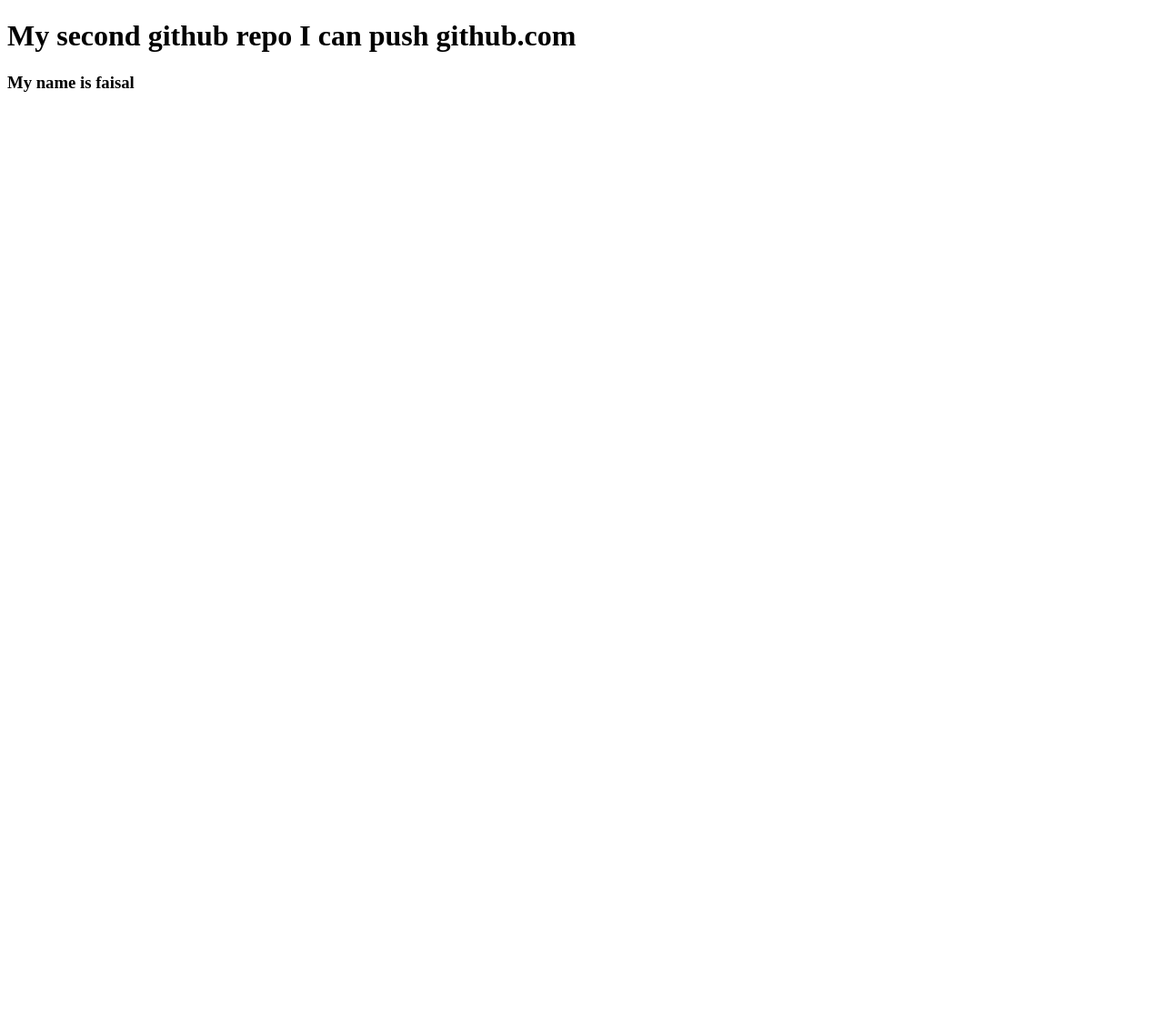
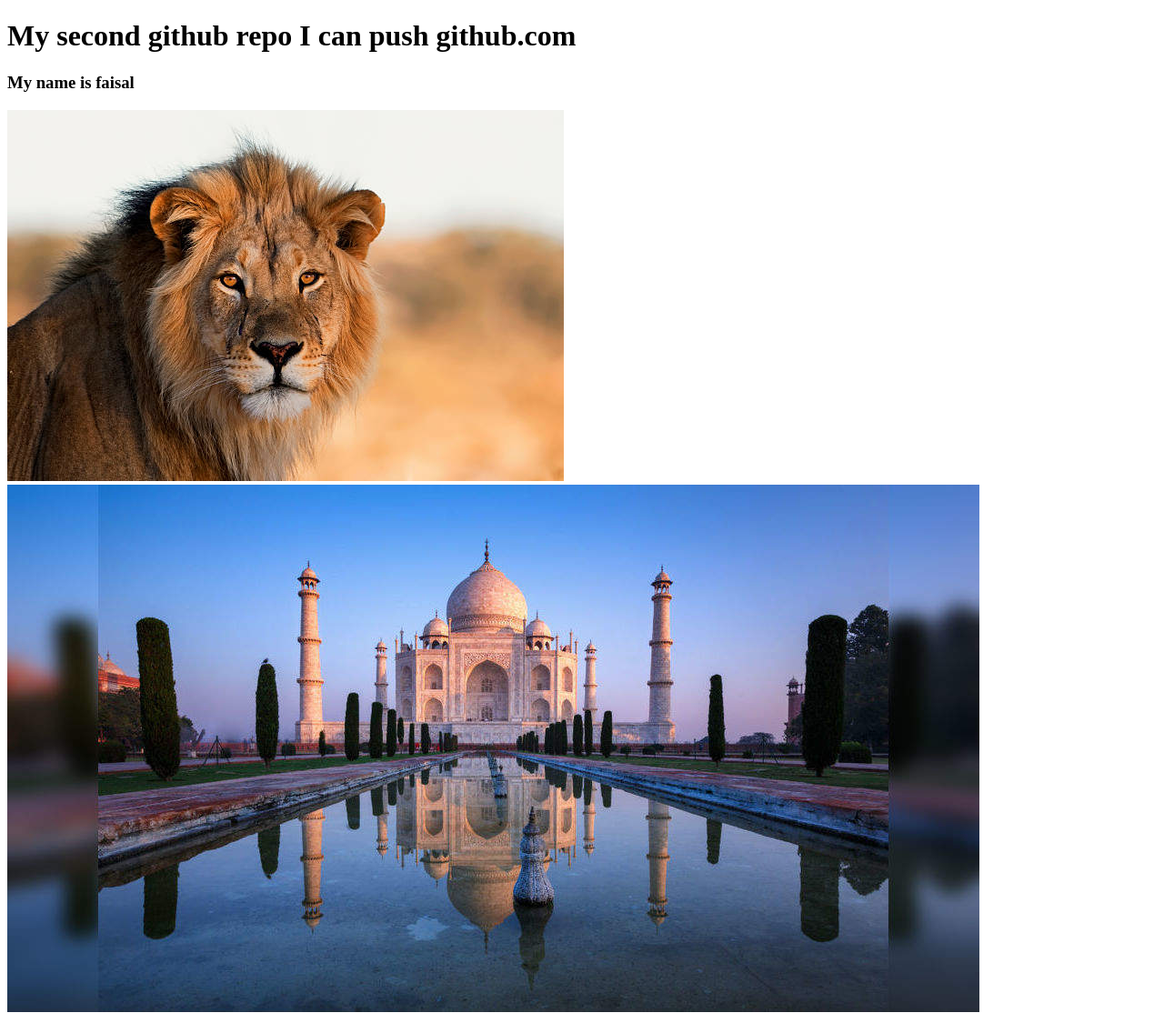
Before and after one commit to mdmahirfaisal/my-second-repo, a plain HTML site: page index.html in a window 1280 px wide. Shown: the whole page at 91% size. Before the commit the page ends 800 px from the top, so only its background shows below. Drawn offline with Linux system fonts and the light colour scheme.

Commit message:
img added

```diff
--- a/index.html
+++ b/index.html
@@ -9,5 +9,7 @@
 <body>
     <h1>My second github repo I can push github.com</h1>
     <h3>My name is faisal</h3>
+    <img src="lion.jpg" alt="LION">
+    <img src="mosjid.jpg" alt="MOSJID">
 </body>
 </html>
```
Also changed, not shown: lion.jpg (added), mosjid.jpg (added), tree.jpg (added).
